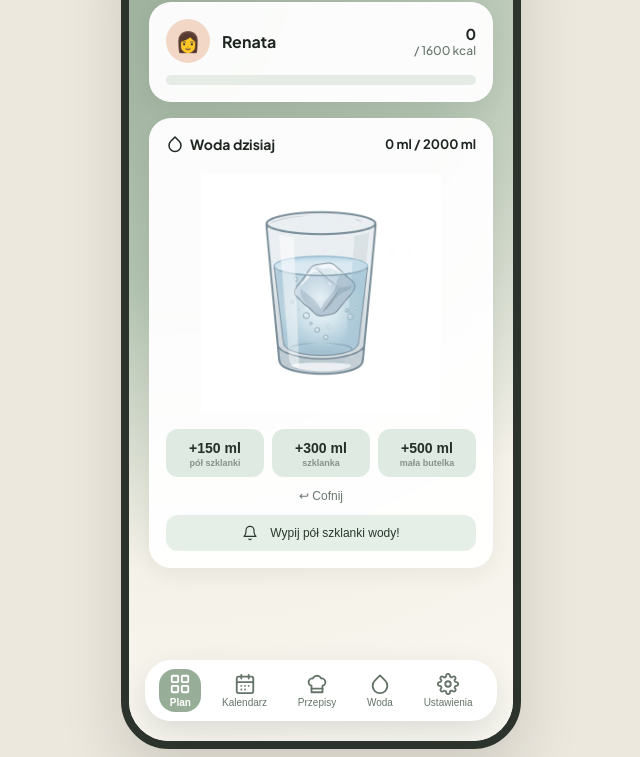
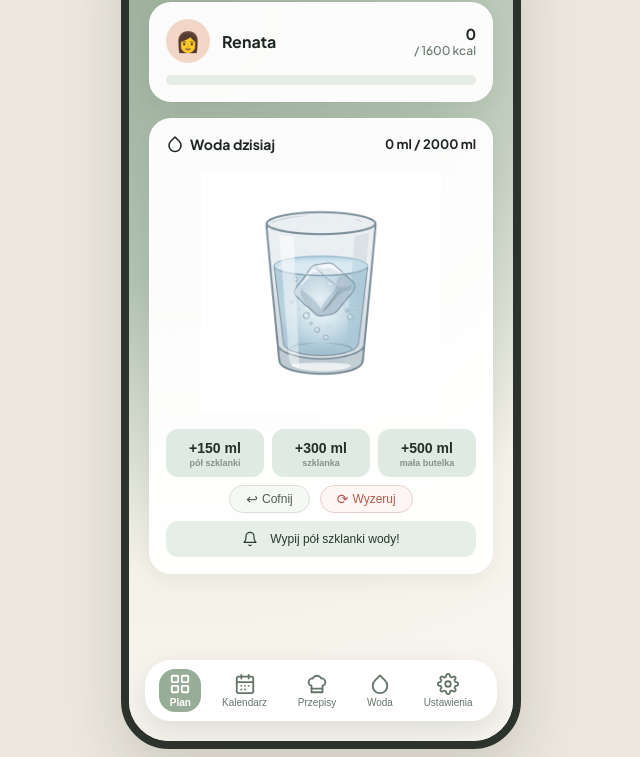
Before and after one commit to renata89/kuchenny-plan, a plain HTML site: page index.html in a window 1280 px wide. Both pictures are taken after a click on the button "Plan". Shown: the part 103-860 px from the top of the page, without its empty margins (319-959 px from the left). Drawn offline with Linux system fonts and the light colour scheme.

Commit message:
Przyciski Cofnij/Wyzeruj w ładnym stylu (pill buttons), oddzielone od dodawania

```diff
--- a/index.html
+++ b/index.html
@@ -87,8 +87,11 @@
           </button>
         </div>
         <div class="water-footer-actions">
-          <button class="btn-water-undo" onclick="app.water.undo()">
-            <span class="undo-text">↩ Cofnij</span>
+          <button class="btn-water-action" onclick="app.water.undo()">
+            <span class="action-icon">↩</span> Cofnij
+          </button>
+          <button class="btn-water-action danger" onclick="app.water.reset()">
+            <span class="action-icon">⟳</span> Wyzeruj
           </button>
         </div>
         <button class="water-reminder" onclick="app.water.remind()">
@@ -181,10 +184,14 @@
               <span class="water-btn-label-lg">+500 ml</span>
               <span class="water-btn-desc">mała butelka</span>
             </button>
-            <button class="btn-water-lg undo" onclick="app.water.undo()">
-              <span class="undo-text">↩ Cofnij</span>
+          </div>
+          <div class="water-footer-actions">
+            <button class="btn-water-action" onclick="app.water.undo()">
+              <span class="action-icon">↩</span> Cofnij
             </button>
-            <button class="btn-water-lg reset" onclick="app.water.reset()">Reset</button>
+            <button class="btn-water-action danger" onclick="app.water.reset()">
+              <span class="action-icon">⟳</span> Wyzeruj
+            </button>
           </div>
           <div class="water-history">
             <h3>
--- a/styles.css
+++ b/styles.css
@@ -255,23 +255,45 @@ body {
 .water-footer-actions {
   display: flex;
   justify-content: center;
-  margin-top: 4px;
+  gap: 10px;
+  margin-top: 8px;
 }
-.btn-water-undo, .btn-water-lg.undo {
-  background: none;
-  border: none;
-  color: #68776D;
+.btn-water-action {
+  display: inline-flex;
+  align-items: center;
+  gap: 4px;
+  padding: 6px 16px;
+  border: 1px solid #D6E0D6;
+  border-radius: 20px;
+  background: #F5F8F5;
+  color: #4F5E53;
   font-size: 12px;
+  font-weight: 500;
   cursor: pointer;
-  padding: 4px 12px;
-  border-radius: 8px;
-  transition: background 0.15s;
+  transition: all 0.15s;
 }
-.btn-water-undo:hover, .btn-water-lg.undo:hover {
-  background: rgba(0,0,0,0.04);
+.btn-water-action:hover {
+  background: #EDF2ED;
+  border-color: #C0D0C0;
 }
-.undo-text {
-  font-weight: 500;
+.btn-water-action:active {
+  background: #E0E8E0;
+}
+.btn-water-action.danger {
+  color: #B55A4A;
+  border-color: #E8D0CC;
+  background: #FDF6F4;
+}
+.btn-water-action.danger:hover {
+  background: #F8EDEA;
+  border-color: #DDBFB8;
+}
+.btn-water-action.danger:active {
+  background: #F2E2DD;
+}
+.action-icon {
+  font-size: 14px;
+  line-height: 1;
 }
 
 /* Water reminder banner */
```
